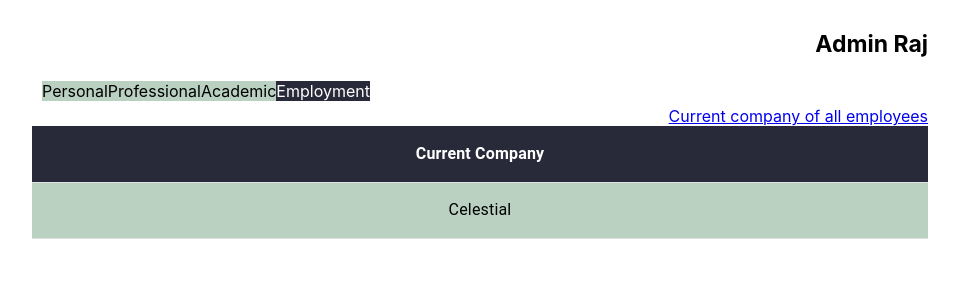
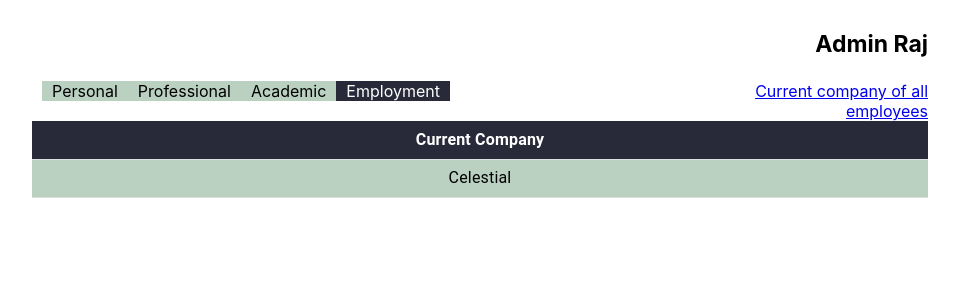
Before and after one commit to sachinrao-dev/Employee-detail, a React (Create React App) app: page /users/1/employment in a window 1280 px wide. Shown: the top 300 px of the page, without its empty margins (160-1119 px from the left). Built offline with nearby package versions, Linux system fonts and the light colour scheme.

Commit message:
implement in css

```diff
--- a/src/component/Style/AcademicStyle.js
+++ b/src/component/Style/AcademicStyle.js
@@ -12,6 +12,7 @@ const useStyle = makeStyles({
             color: "black",
             textAlign: "center",
             fontSize: "16px",
+            padding: "7px",
             "& a": {
               color: "black",
               textDecoration: "none",
--- a/src/component/Style/AllEmployeeInCompanyStyle.js
+++ b/src/component/Style/AllEmployeeInCompanyStyle.js
@@ -12,6 +12,7 @@ const useStyle = makeStyles({
             color: "black",
             textAlign: "center",
             fontSize: "16px",
+            padding: "7px",
             "& a": {
               color: "black",
               textDecoration: "none",
@@ -28,6 +29,7 @@ const useStyle = makeStyles({
             background: "#282A3A",
             fontSize: "1em",
             fontWeight: "700",
+            padding: "7px",
           },
         },
       },
--- a/src/component/Style/DashboardStyle.js
+++ b/src/component/Style/DashboardStyle.js
@@ -15,6 +15,7 @@ const useStyle = makeStyles({
               color: "black",
               textAlign: "center",
               fontSize: "16px",
+              padding: "7px",
               "& a": {
                 color: "black",
                 textDecoration: "none",
--- a/src/component/Style/EmploymentStyle.js
+++ b/src/component/Style/EmploymentStyle.js
@@ -4,6 +4,10 @@ const useStyle = makeStyles({
   navLink: {
     textAlign: "right",
     display: "block",
+  },
+  barLink: {
+    display: "flex",
+    flexDirection: "row",
   },
   container: {
     width: "70%",
@@ -16,6 +20,7 @@ const useStyle = makeStyles({
             color: "black",
             textAlign: "center",
             fontSize: "16px",
+            padding: "7px",
             "& a": {
               color: "black",
               textDecoration: "none",
@@ -32,6 +37,7 @@ const useStyle = makeStyles({
             background: "#282A3A",
             fontSize: "1em",
             fontWeight: "700",
+            padding: "7px",
           },
         },
       },
--- a/src/component/Style/NavBarStyle.js
+++ b/src/component/Style/NavBarStyle.js
@@ -15,6 +15,9 @@ const useStyle = makeStyles({
     textDecoration: "none",
     color: "black",
     background: "#BAD1C2",
+    paddingRight: "10px",
+    paddingLeft: "10px",
+
   },
 });
 
--- a/src/component/Style/PersonalStyle.js
+++ b/src/component/Style/PersonalStyle.js
@@ -12,6 +12,7 @@ const useStyle = makeStyles({
             color: "black",
             textAlign: "center",
             fontSize: "16px",
+            padding: "7px",
             "& a": {
               color: "black",
               textDecoration: "none",
@@ -28,6 +29,7 @@ const useStyle = makeStyles({
             background: "#282A3A",
             fontSize: "1em",
             fontWeight: "700",
+            padding: "7px",
           },
         },
       },
--- a/src/component/userInfo/Employment.js
+++ b/src/component/userInfo/Employment.js
@@ -22,8 +22,8 @@ function Employment() {
   );
   return (
     <div className={classes.container}>
-      <NavBar />
-      <div>
+      <div className={classes.barLink}>
+        <NavBar />
         <NavLink
           className={classes.navLink}
           to={`/users/${userId}/employment/alluserscompanies`}
```
